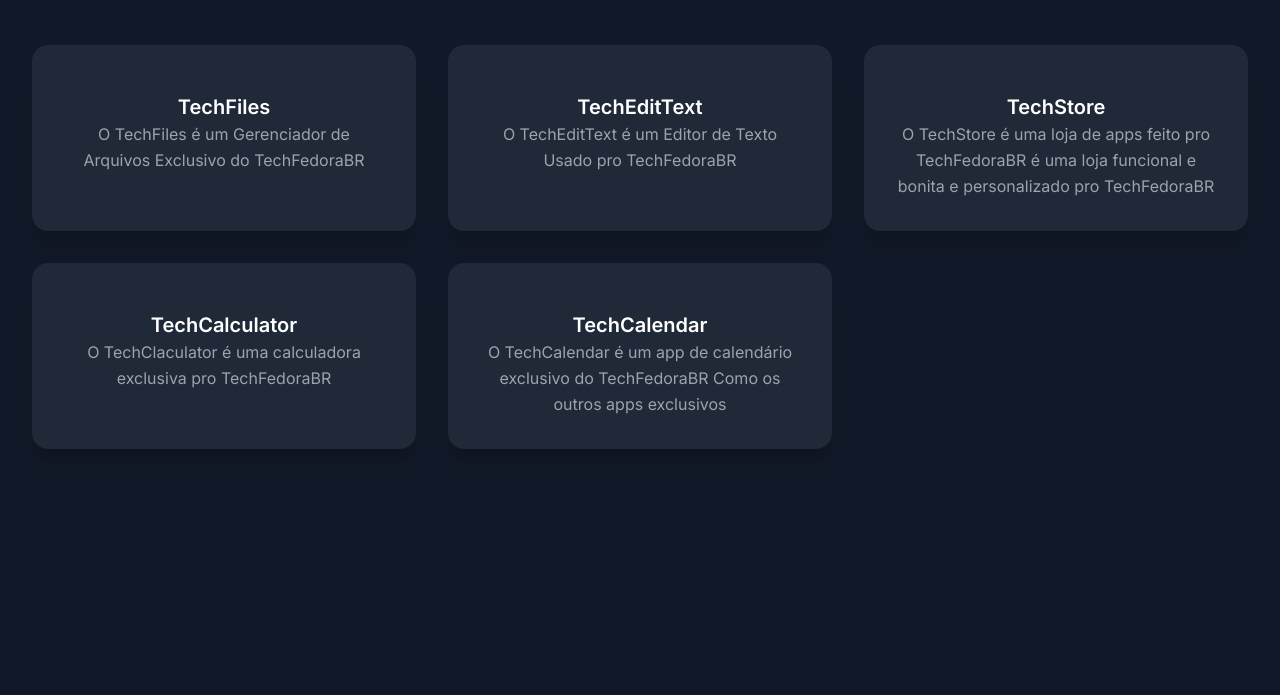
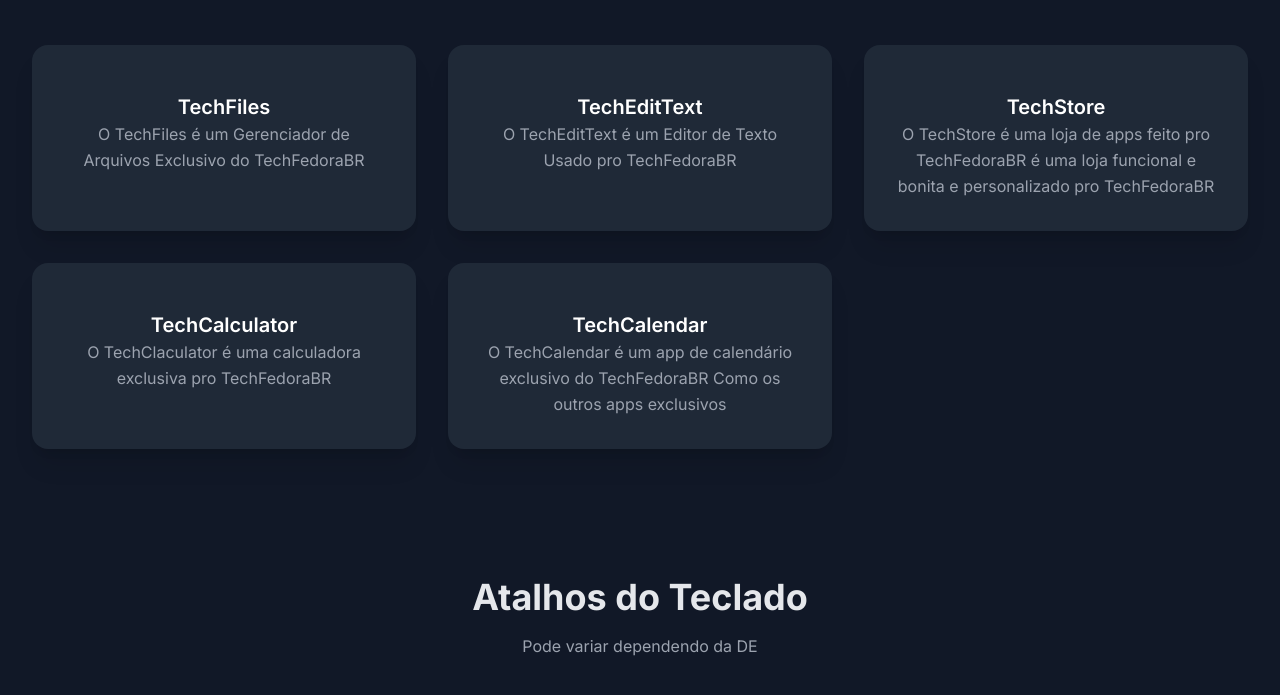
Before and after one commit to TechFedoraOFC/TechFedoraOFC.github.io, a plain HTML site: page recursos.html in a window 1280 px wide. Shown: the part 349-1044 px from the top of the page. Before the commit the page ends 862 px from the top, so only its background shows below. Drawn offline with nearby package versions, Linux system fonts and the light colour scheme.

Commit message:
Update recursos.html

```diff
--- a/recursos.html
+++ b/recursos.html
@@ -104,6 +104,13 @@
             </a>
         </div>
     </section>
+
+     <section id="suporte" class="container mx-auto px-4 md:px-8 py-16 transition-colors">
+        <div class="text-center space-y-4">
+            <h2 class="text-3xl md:text-4xl font-bold text-gray-200 section-title transition-colors">Atalhos do Teclado</h2>
+            <p class="text-gray-400 max-w-3xl mx-auto section-text transition-colors">
+                Pode variar dependendo da DE
+            </p>
     <!-- Script para o Toggle de Tema Dinâmico -->
     <script>
         document.addEventListener('DOMContentLoaded', () => {
```
